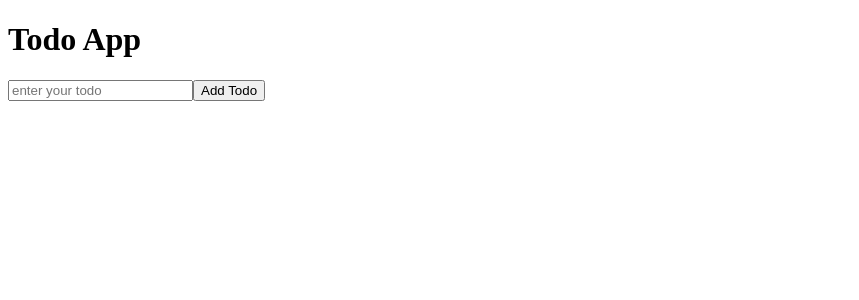
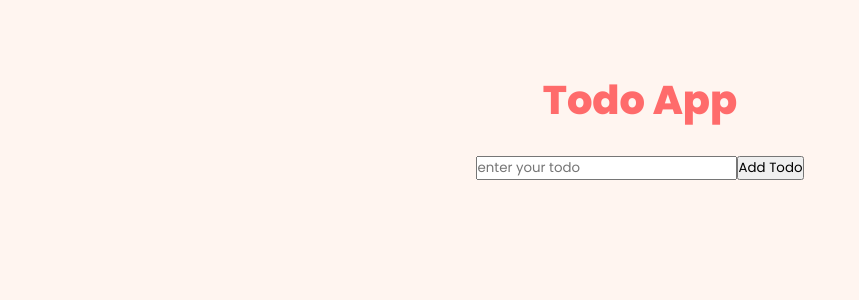
Before and after one commit to karixhma12/react-todo-app_withlocalstorage, a React (Vite) app in the folder todo_app/: page / in a window 1280 px wide. Shown: the top 300 px of the page, without its empty margins (0-859 px from the left). Built offline with nearby package versions, Linux system fonts and the light colour scheme.

Commit message:
Added styling and centered all elements

```diff
--- a/todo_app/src/App.css
+++ b/todo_app/src/App.css
@@ -0,0 +1,33 @@
+@import url('https://fonts.googleapis.com/css2?family=Nunito:ital,wght@0,200..1000;1,200..1000&family=Poppins:ital,wght@0,100;0,200;0,300;0,400;0,500;0,600;0,700;0,800;0,900;1,100;1,200;1,300;1,400;1,500;1,600;1,700;1,800;1,900&display=swap');
+
+*{
+  box-sizing : border-box;
+  margin:0px;
+  padding:0px;
+  font-family: "Poppins", sans-serif;
+}
+
+body{
+  background-color: #FFF5F0;
+  min-height: 100vh;
+  display: flex;
+  justify-content: center;
+  align-items: flex-start;
+  padding: 30px;
+
+}
+
+.container{
+  max-width : 550px;
+  margin: 0auto;
+  padding : 40px 20px;
+
+}
+
+h1{
+  font-size: 2.5rem;
+  font-weight: 800;
+  color: #FF6B6B;
+  margin-bottom : 24px;
+  text-align: center;
+}
--- a/todo_app/src/App.jsx
+++ b/todo_app/src/App.jsx
@@ -1,6 +1,6 @@
 import {useState} from "react";
 import {useEffect} from "react";
-import {useRef} from "react";
+import "./App.css";
 
 
 function App(){
@@ -59,7 +59,8 @@
     }
 
     return(
-      <>
+      <div className="container">
+        <>
         <h1> Todo App </h1>
         <input type="text" placeholder="enter your todo" value={todoText} onChange={e=>{setTodoText(e.target.value)}} onKeyDown={
           e=>{
@@ -105,7 +106,8 @@
 
         </ul>
 
-      </>
+        </>
+      </div>
     )
 }
 
```
